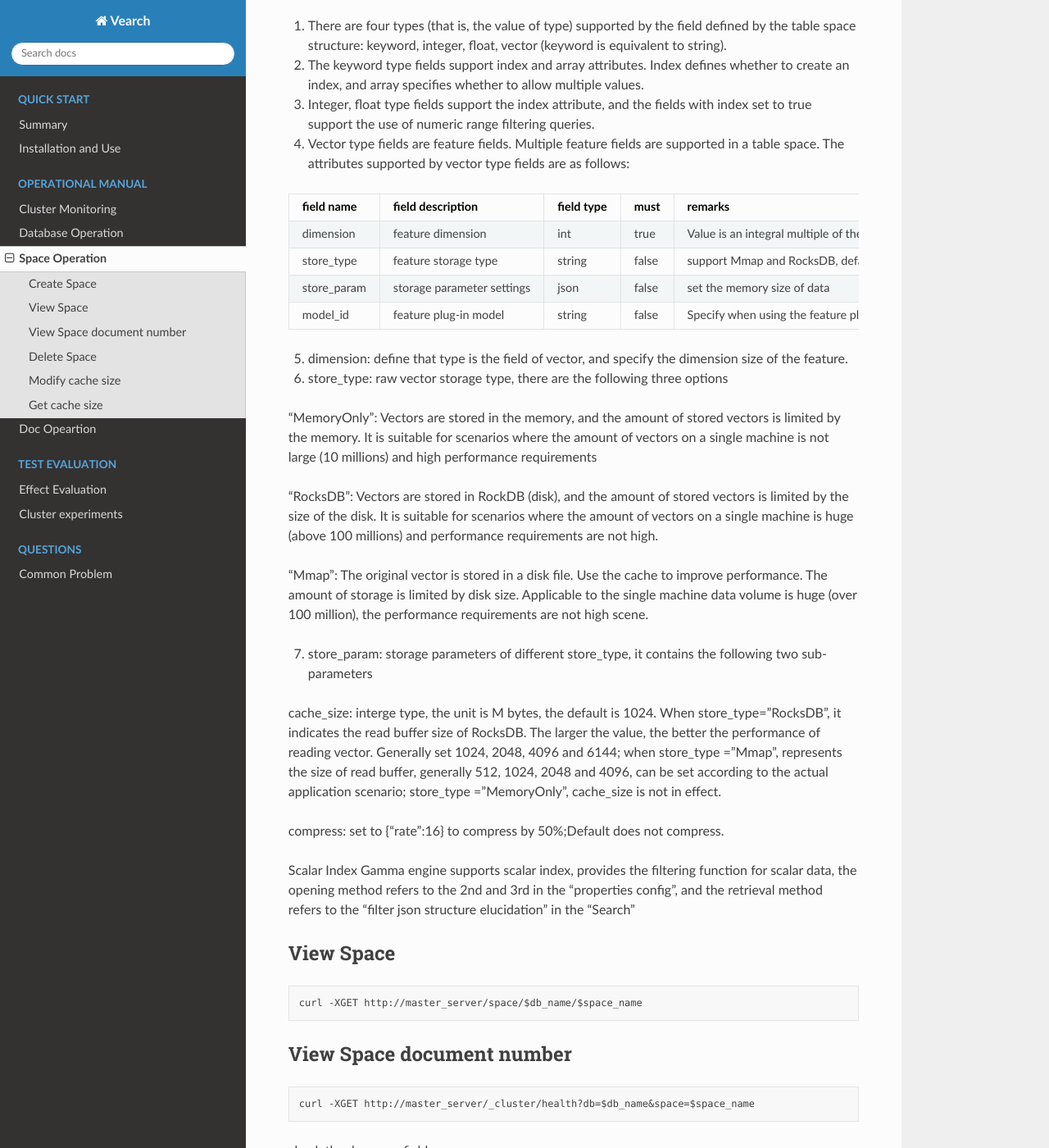
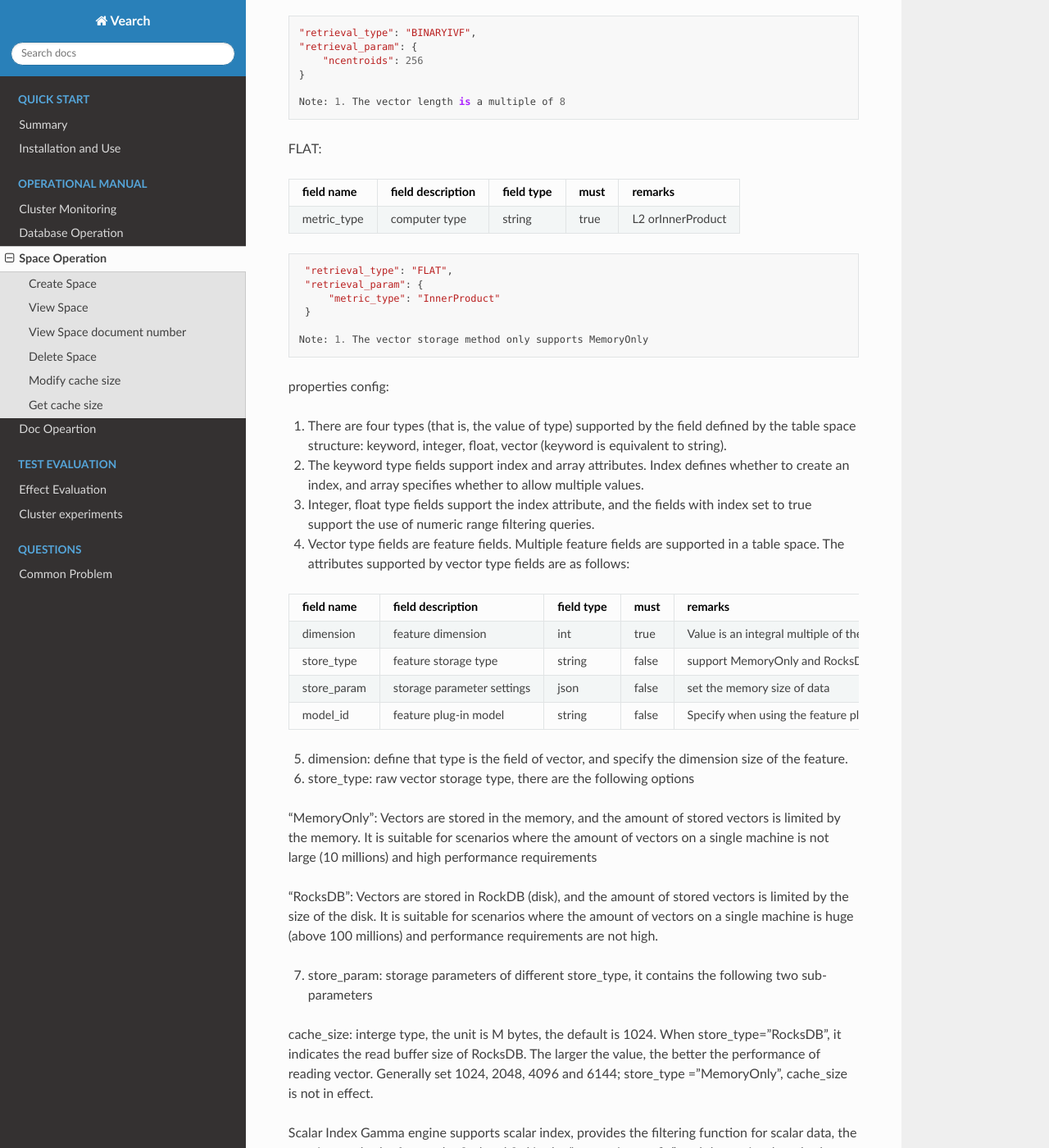
Before and after one commit to vearch/en_docs, a Sphinx documentation site: the page built from docs/source/use_op/op_space.rst, in a window 1280 px wide and 1400 px high, scrolled down 3939 px. Shown: the whole window at 82% size. Built offline with Sphinx 7.4.7 and the Read the Docs theme 2.0.0, drawn with Linux system fonts in a browser that asks for light colours; pages that are not in the unit, such as notebooks, are missing from menus; some of the changed text lies outside the part shown.

Commit message:
update space

```diff
--- a/docs/source/use_op/op_space.rst
+++ b/docs/source/use_op/op_space.rst
@@ -49,11 +49,7 @@ Create Space
           "field7": {
               "type": "vector",
               "dimension": 256,
-              "format": "normalization",
-              "store_type": "RocksDB",
-              "store_param": {
-                  "cache_size": 2048,
-              }
+              "format": "normalization"
           }
       }
   }
@@ -104,18 +100,25 @@ engine config:
 
 IVFPQ:
 
-+---------------+-------------------------------+------------+------------+----------------------------------------+
-|field name     |field description              |field type  |must        |remarks                                 |
-+===============+===============================+============+============+========================================+
-|ncentroids     |number of buckets for indexing |int         |false       |default 2048                            |
-+---------------+-------------------------------+------------+------------+----------------------------------------+
-|nsubvector     |PQ disassembler vector size    |int         |false       |default 64, must be a multiple of 4     |
-+---------------+-------------------------------+------------+------------+----------------------------------------+
++------------------+--------------------------------+------------+-------+-------------------+
+|    field name    |       field description        | field type | must  |      remarks      |
++==================+================================+============+=======+===================+
+| metric_type      | computer type                  | string     | true  | L2 orInnerProduct |
++------------------+--------------------------------+------------+-------+-------------------+
+| ncentroids       | number of buckets for indexing | int        | false | default 2048      |
++------------------+--------------------------------+------------+-------+-------------------+
+| nsubvector       | PQ disassembler vector size    | int        | false | default 64        |
++------------------+--------------------------------+------------+-------+-------------------+
+| bucket_init_size | bucket init size               | int        | false | default 1000      |
++------------------+--------------------------------+------------+-------+-------------------+
+| bucket_max_size  | max size for each bucket       | int        | false | default 1280000   |
++------------------+--------------------------------+------------+-------+-------------------+
 
 ::
 
   "retrieval_type": "IVFPQ",
   "retrieval_param": {
+      "metric_type": "InnerProduct",
       "ncentroids": 2048,
       "nsubvector": 64
   }
@@ -140,18 +143,21 @@ set ivfpq with hnsw：
 
 HNSW:
 
-+---------------+------------------------------+------------+------------+---------------+
-|field name     |field description             |field type  |must        |remarks        |
-+===============+==============================+============+============+===============+
-|nlinks         |Number of node neighbors      |int         |false       |default 32     |
-+---------------+------------------------------+------------+------------+---------------+
-|efConstruction |Composition traversal depth   |int         |false       |default 40     |
-+---------------+------------------------------+------------+------------+---------------+
++----------------+-----------------------------+------------+-------+-------------------+
+|   field name   |      field description      | field type | must  |      remarks      |
++================+=============================+============+=======+===================+
+| metric_type    | computer type               | string     | true  | L2 orInnerProduct |
++----------------+-----------------------------+------------+-------+-------------------+
+| nlinks         | Number of node neighbors    | int        | false | default 32        |
++----------------+-----------------------------+------------+-------+-------------------+
+| efConstruction | Composition traversal depth | int        | false | default 40        |
++----------------+-----------------------------+------------+-------+-------------------+
 
 ::
 
   "retrieval_type": "HNSW",
   "retrieval_param": {
+      "metric_type": "L2",
       "nlinks": 32,
       "efConstruction": 40
   }
@@ -162,34 +168,40 @@ HNSW:
 
 GPU (Compiled version for GPU):
 
-+---------------+---------------------------------+------------+------------+----------------------------------------+
-|field name     |field description                |field type  |must        |remarks                                 |
-+===============+=================================+============+============+========================================+
-|ncentroids     |number of buckets for indexing   |int         |false       |default 2048                            |
-+---------------+---------------------------------+------------+------------+----------------------------------------+
-|nsubvector     |PQ disassembler vector size      |int         |false       |default 64, must be a multiple of 4     |
-+---------------+---------------------------------+------------+------------+----------------------------------------+
++-------------+--------------------------------+------------+-------+-------------------------------------+
+| field name  |       field description        | field type | must  |               remarks               |
++=============+================================+============+=======+=====================================+
+| metric_type | computer type                  | string     | true  | L2 orInnerProduct                   |
++-------------+--------------------------------+------------+-------+-------------------------------------+
+| ncentroids  | number of buckets for indexing | int        | false | default 2048                        |
++-------------+--------------------------------+------------+-------+-------------------------------------+
+| nsubvector  | PQ disassembler vector size    | int        | false | default 64, must be a multiple of 4 |
++-------------+--------------------------------+------------+-------+-------------------------------------+
 
 ::
 
   "retrieval_type": "GPU",
   "retrieval_param": {
+      "metric_type": "InnerProduct",
       "ncentroids": 2048,
       "nsubvector": 64
   }
 
 IVFFLAT:
 
-+---------------+-------------------------------+------------+------------+----------------------------------------+
-|field name     |field description              |field type  |must        |remarks                                 |
-+===============+===============================+============+============+========================================+
-|ncentroids     |number of buckets for indexing |int         |default     |default 256                             |
-+---------------+-------------------------------+------------+------------+----------------------------------------+
++-------------+--------------------------------+------------+---------+-------------------+
+| field name  |       field description        | field type |  must   |      remarks      |
++=============+================================+============+=========+===================+
+| metric_type | computer type                  | string     | true    | L2 orInnerProduct |
++-------------+--------------------------------+------------+---------+-------------------+
+| ncentroids  | number of buckets for indexing | int        | default | default 256       |
++-------------+--------------------------------+------------+---------+-------------------+
 
 ::
 
   "retrieval_type": "IVFFLAT",
   "retrieval_param": {
+      "metric_type": "InnerProduct",
       "ncentroids": 256
   }
 
@@ -212,6 +224,23 @@ BINARYIVF:
 
   Note: 1. The vector length is a multiple of 8
 
+FLAT:
+
++-------------+-------------------+------------+------+-------------------+
+| field name  | field description | field type | must |      remarks      |
++=============+===================+============+======+===================+
+| metric_type | computer type     | string     | true | L2 orInnerProduct |
++-------------+-------------------+------------+------+-------------------+
+
+::
+
+  "retrieval_type": "FLAT",
+  "retrieval_param": {
+      "metric_type": "InnerProduct"
+  }
+
+ Note: 1. The vector storage method only supports MemoryOnly
+
 properties config:
 
 1. There are four types (that is, the value of type) supported by the field defined by the table space structure: keyword, integer, float, vector (keyword is equivalent to string).
@@ -228,7 +257,7 @@ properties config:
 +=============+===========================+===========+========+============================================================+
 |dimension    |feature dimension          |int        |true    |Value is an integral multiple of the above nsubvector value |
 +-------------+---------------------------+-----------+--------+------------------------------------------------------------+
-|store_type   |feature storage type       |string     |false   |support Mmap and RocksDB, default Mmap                      |
+|store_type   |feature storage type       |string     |false   |support MemoryOnly and RocksDB                              |
 +-------------+---------------------------+-----------+--------+------------------------------------------------------------+
 |store_param  |storage parameter settings |json       |false   |set the memory size of data                                 |
 +-------------+---------------------------+-----------+--------+------------------------------------------------------------+
@@ -238,19 +267,16 @@ properties config:
 
 5. dimension: define that type is the field of vector, and specify the dimension size of the feature.
 
-6. store_type: raw vector storage type, there are the following three options
+6. store_type: raw vector storage type, there are the following options
 
 "MemoryOnly": Vectors are stored in the memory, and the amount of stored vectors is limited by the memory. It is suitable for scenarios where the amount of vectors on a single machine is not large (10 millions) and high performance requirements
 
 "RocksDB": Vectors are stored in RockDB (disk), and the amount of stored vectors is limited by the size of the disk. It is suitable for scenarios where the amount of vectors on a single machine is huge (above 100 millions) and performance requirements are not high.
 
-"Mmap": The original vector is stored in a disk file. Use the cache to improve performance. The amount of storage is limited by disk size. Applicable to the single machine data volume is huge (over 100 million), the performance requirements are not high scene.
 
 7. store_param: storage parameters of different store_type, it contains the following two sub-parameters
 
-cache_size: interge type, the unit is M bytes, the default is 1024. When store_type="RocksDB", it indicates the read buffer size of RocksDB. The larger the value, the better the performance of reading vector. Generally set 1024, 2048, 4096 and 6144; when store_type ="Mmap", represents the size of read buffer, generally 512, 1024, 2048 and 4096, can be set according to the actual application scenario; store_type ="MemoryOnly", cache_size is not in effect.
-
-compress: set to {"rate":16} to compress by 50%;Default does not compress.
+cache_size: interge type, the unit is M bytes, the default is 1024. When store_type="RocksDB", it indicates the read buffer size of RocksDB. The larger the value, the better the performance of reading vector. Generally set 1024, 2048, 4096 and 6144; store_type ="MemoryOnly", cache_size is not in effect.
 
 
 Scalar Index
```
